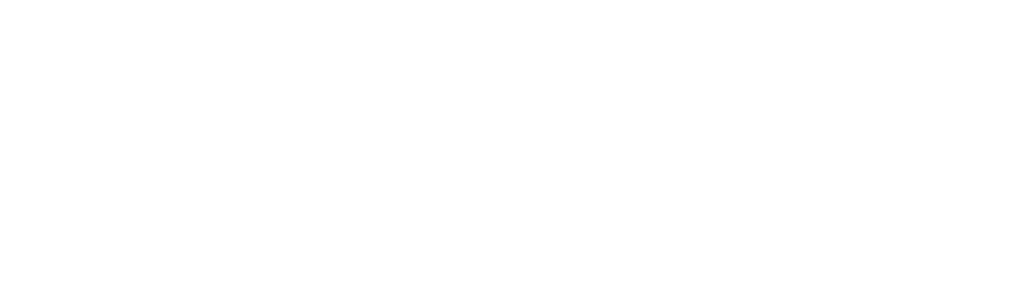
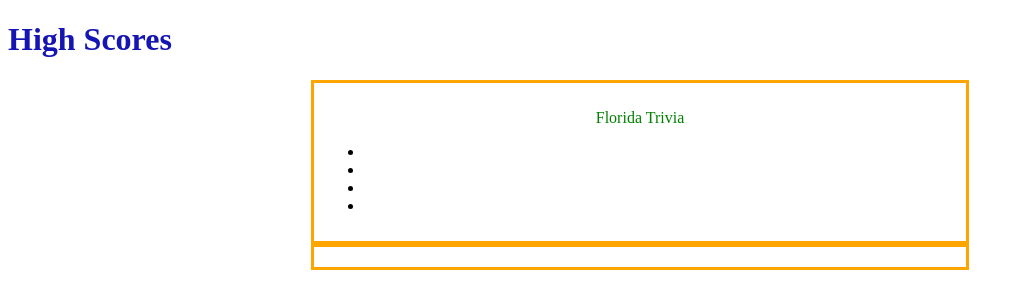
Before and after one commit to oscaroses/TheGame, a plain HTML site: page index.html in a window 1280 px wide. Shown: the whole page, without its empty margins (0-1024 px from the left). Drawn offline with Linux system fonts and the light colour scheme.

Commit message:
added some styles and created early quiz div layout

```diff
--- a/index.html
+++ b/index.html
@@ -4,10 +4,20 @@
     <meta charset="UTF-8">
     <meta name="viewport" content="width=device-width, initial-scale=1.0">
     <title>The Game</title>
+    <link rel="stylesheet" href="style.css">
 </head>
 <body>
-    <h1 class="timer"></h1>
-    <title>Florida Trivia</title>
+    <h1 id="high">High Scores</h1>
+    <h2 class="timer"></h2>
+    <div id="main">
+        <p id="title">Florida Trivia</p>
+        <ul>
+            <li></li>
+            <li></li>
+            <li></li>
+            <li></li>
+        </ul>
+    </div>
     <div id="main"></div>
     <script src="./script.js"></script>
 </body>
--- a/script.js
+++ b/script.js
@@ -1,9 +1,6 @@
+//Query Selectors
 var timeEl = document.querySelector(".timer");
 var mainEl = document.querySelector("main");
 
 // Global variable
 var secondsLeft = 60;
-
-function setTime() {
-
-}
--- a/style.css
+++ b/style.css
@@ -0,0 +1,18 @@
+#high  {
+    color: rgb(21, 21, 179);
+    size: 12px;
+}
+
+#main {
+    position: relative;
+    margin: auto;
+    width: 50%;
+    border: 3px solid orange;
+    padding: 10px;
+}
+
+#title {
+    color: green;
+    size: 20px;
+    text-align: center;
+}
```
